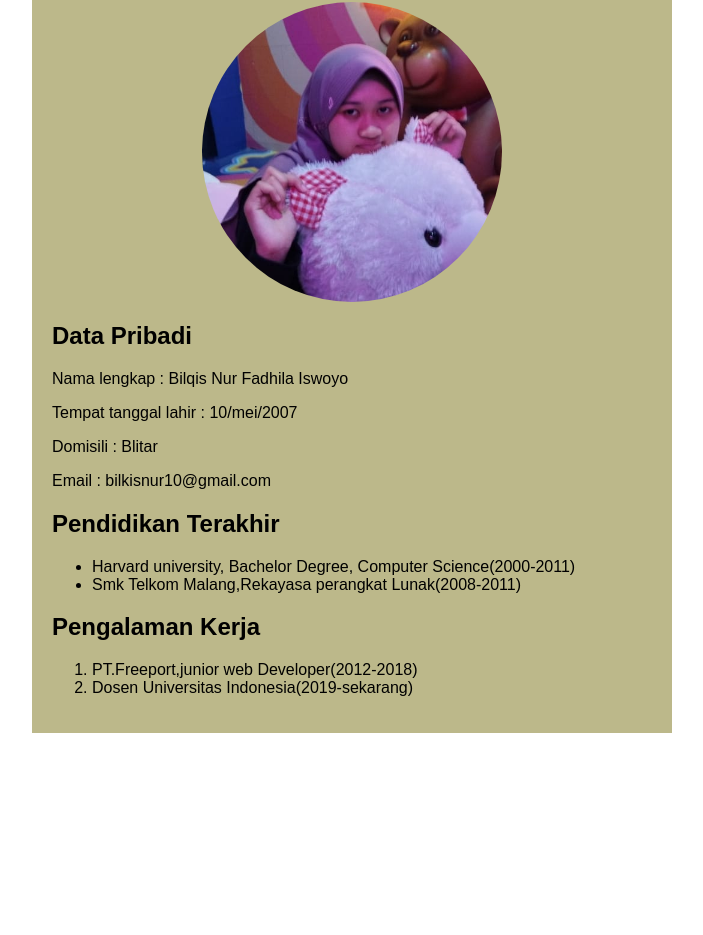
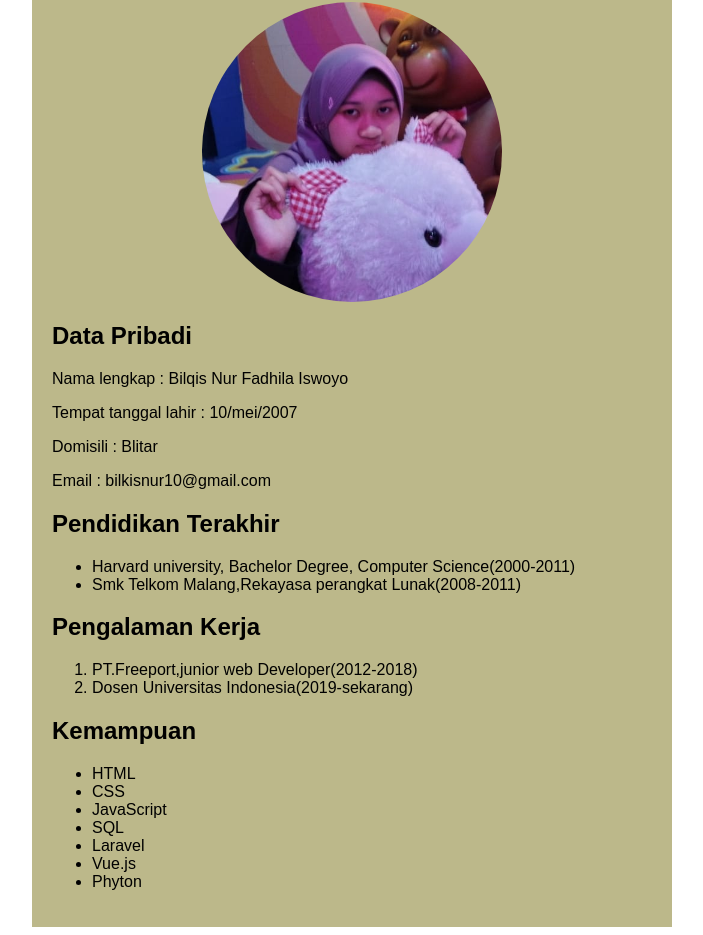
Before and after one commit to bilqisnur/biodata, a plain HTML site: page index.html in a window 1280 px wide. Shown: the part 106-1041 px from the top of the page, without its empty margins (288-991 px from the left). Before the commit the page ends 847 px from the top, so only its background shows below. Drawn offline with Linux system fonts and the light colour scheme.

Commit message:
menambahkan kemampuan

```diff
--- a/index.html
+++ b/index.html
@@ -28,6 +28,17 @@
             <li>PT.Freeport,junior web Developer(2012-2018)</li>
             <li>Dosen Universitas Indonesia(2019-sekarang)</li>
         </ol>
+
+        <h2>Kemampuan</h2>
+        <ul>
+            <li>HTML</li>
+            <li>CSS</li>
+            <li>JavaScript</li>
+            <li>SQL</li>
+            <li>Laravel</li>
+            <li>Vue.js</li>
+            <li>Phyton</li>
+        </ul>
     </div>
 </body>
 </html>
```
